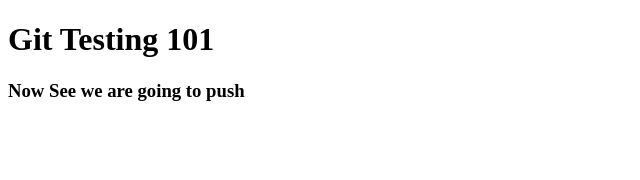
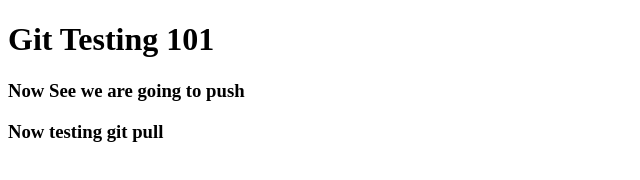
Before and after one commit to Altezza911/first-website, a plain HTML site: page index.html in a window 1280 px wide. Shown: the whole page, without its empty margins (0-640 px from the left). Drawn offline with Linux system fonts and the light colour scheme.

Commit message:
Update index.html

```diff
--- a/index.html
+++ b/index.html
@@ -9,5 +9,6 @@
 <body>
     <h1>Git Testing 101</h1>
     <h3>Now See we are going to push</h3>
+    <h3>Now testing git pull</h3>
 </body>
 </html>
```
